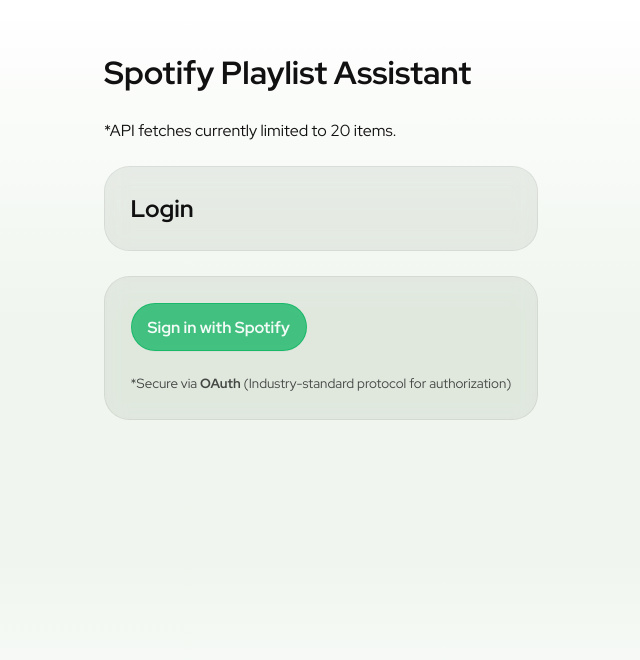
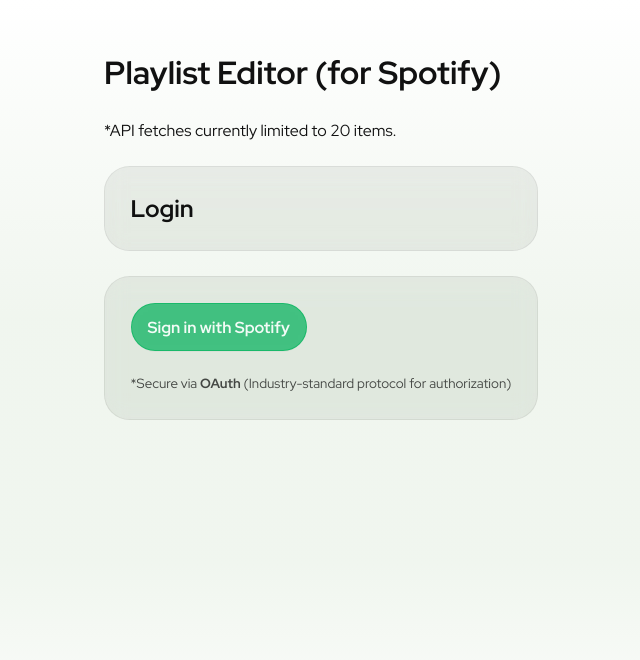
Before and after one commit to gunnar-miklis/spotify-playlist-editor, a Next.js app: page / in a window 1280 px wide. Shown: the top 660 px of the page, without its empty margins (319-959 px from the left). Built offline with nearby package versions, Linux system fonts and the light colour scheme; no server answers.

Commit message:
update app title, descriptions and add more ideas for the future

```diff
--- a/src/app/page.tsx
+++ b/src/app/page.tsx
@@ -8,7 +8,7 @@
 import Paper from '@/src/components/layout/wrappers/Paper/Paper';
 import type { DynamicHeadingType } from '@/src/types';
 
-const title = 'Spotify Playlist Assistant';
+const title = 'Playlist Editor (for Spotify)';
 const heading: DynamicHeadingType = {
   level: 1,
   text: title,
```
Also changed, not shown: 1 other file (tests, documents, lock files or other folders).
